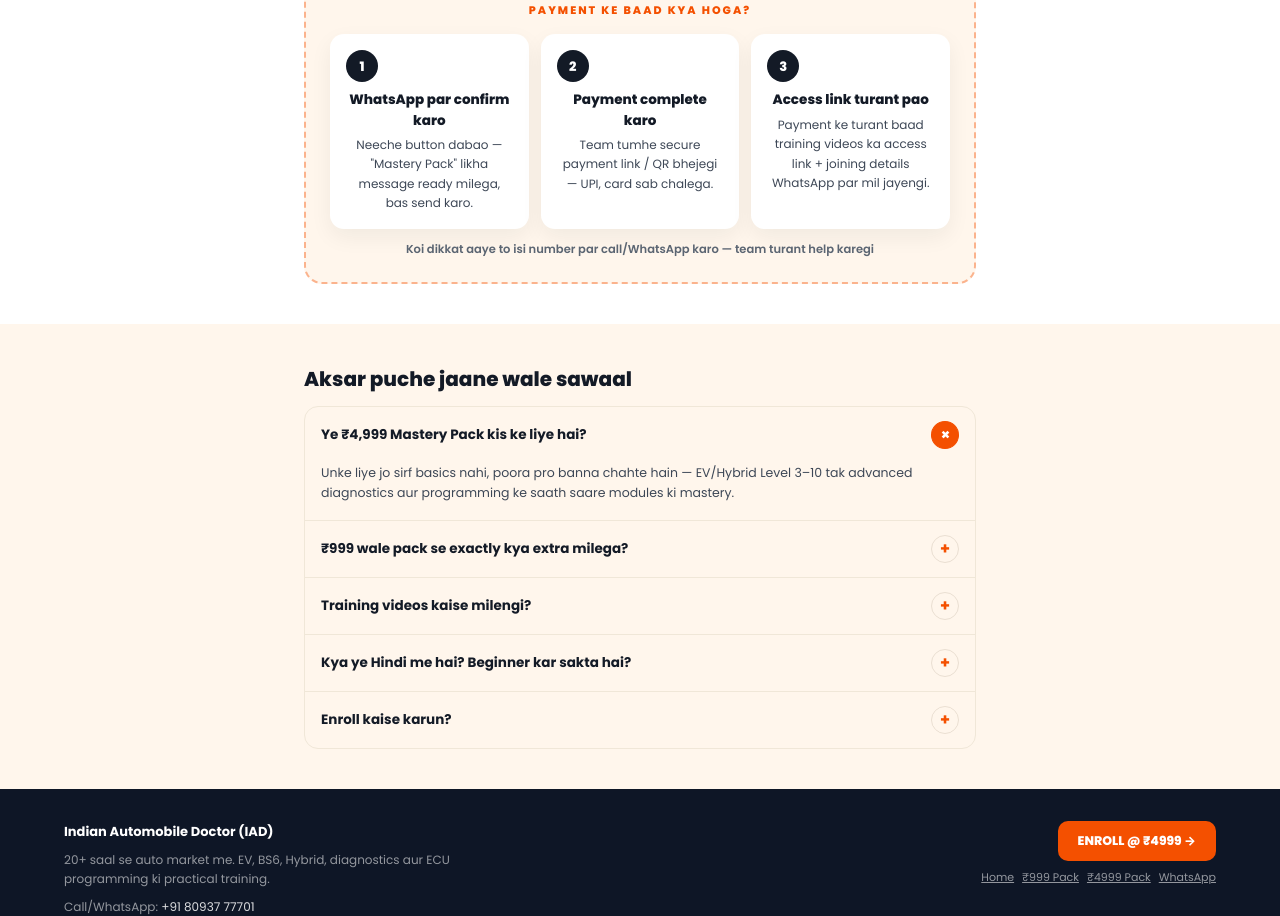
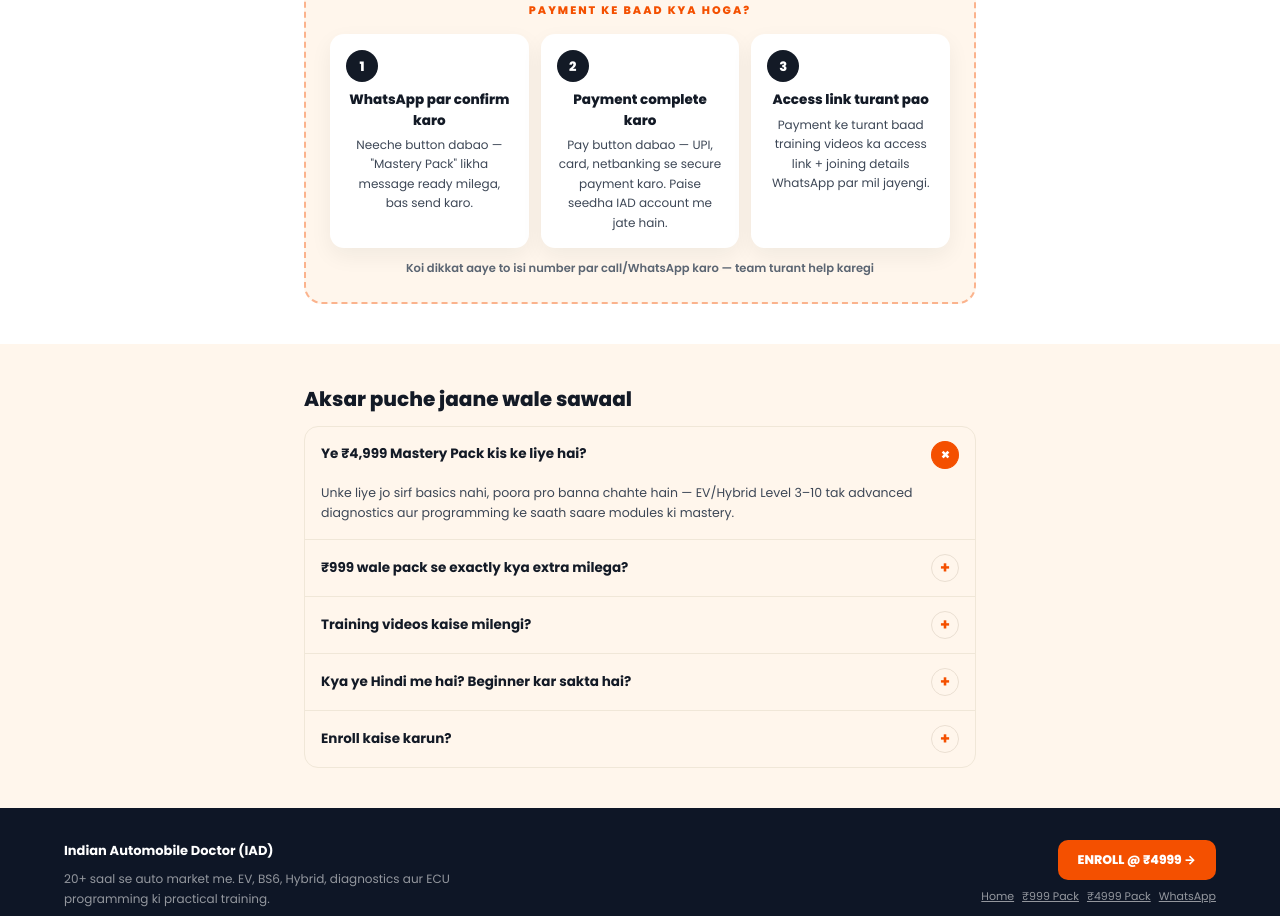
Before and after one commit to patilpratik83063-debug/landing_page, a Next.js app: page /mastery in a window 1280 px wide. Shown: the part 3120-4036 px from the top of the page. Built offline with nearby package versions, Linux system fonts and the light colour scheme; a web font is replaced by a local one.

Commit message:
fix: after-payment copy matches direct razorpay flow

```diff
--- a/src/components/course-blocks.tsx
+++ b/src/components/course-blocks.tsx
@@ -293,7 +293,7 @@ export function CourseFaq({
 export function AfterPayment({ pack }: { pack: string }) {
   const steps = [
     ["1", "WhatsApp par confirm karo", `Neeche button dabao — "${pack}" likha message ready milega, bas send karo.`],
-    ["2", "Payment complete karo", "Team tumhe secure payment link / QR bhejegi — UPI, card sab chalega."],
+    ["2", "Payment complete karo", "Pay button dabao — UPI, card, netbanking se secure payment karo. Paise seedha IAD account me jate hain."],
     ["3", "Access link turant pao", "Payment ke turant baad training videos ka access link + joining details WhatsApp par mil jayengi."],
   ] as const;
   return (
```
